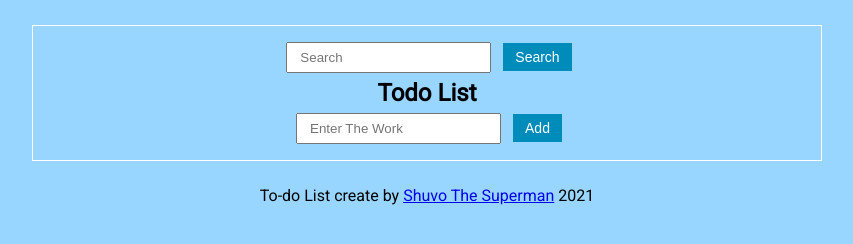
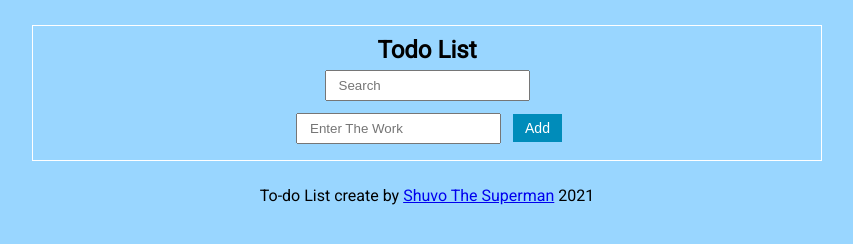
Before and after one commit to supermanshuvo/todoList, a plain HTML site: page public/index.html in a window 1280 px wide. Shown: the whole page, without its empty margins (213-1066 px from the left). Drawn offline with Linux system fonts and the light colour scheme.

Commit message:
Remove some style and first work on js

```diff
--- a/public/index.html
+++ b/public/index.html
@@ -9,12 +9,9 @@
 </head>
 <body>
     <div class="main">
-        <div class="searchArea">
-            <input type="text" name="search" id="search" placeholder="Search">
-            <span><button onclick="search()">Search</button></span>
-        </div>
         <div class="header">
             <h2>Todo List</h2>
+            <input type="text" name="search" id="search" placeholder="Search">
         </div>
         <div class="createWork">
             <input type="text" name="todo" id="todo" placeholder="Enter The Work">
```
